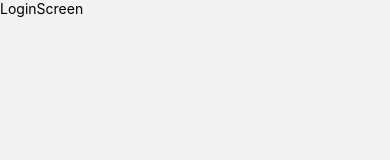
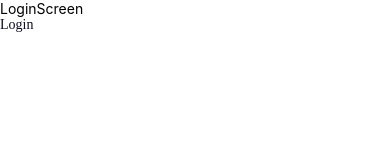
Before and after one commit to quanghuydz123/ProjectReactNativeEventHub, a React Native app: screen /LoginScreen in a window 390 px wide. Shown: the top 160 px of the page. Built offline with nearby package versions, Linux system fonts and the light colour scheme.

Commit message:
Xâu dựng bottonCompoent cho dự án

```diff
--- /dev/null
+++ b/src/components/ButtonComponent.tsx
@@ -0,0 +1,52 @@
+import { Button, StyleProp, Text, TouchableOpacity, View, ViewStyle } from "react-native"
+import React, { ReactNode } from "react"
+import TextComponent from "./TextComponent"
+import { globalStyles } from "../styles/globalStyles"
+import { colors } from "../constrants/color"
+import { fontFamilies } from "../constrants/fontFamilies"
+
+interface Props {
+    icon ?: ReactNode,
+    text: string,
+    type?: 'primary' | 'text' | 'link',
+    color?: string,
+    styles?: StyleProp<ViewStyle>,
+    textColor?: string,
+    textStyles?:StyleProp<ViewStyle>,
+    onPress?: () => void,
+    iconFlex?: 'right' | 'left'
+}
+const ButtonComponent = (props:Props)=>{
+    const {
+        icon,
+        text,
+        type,
+        color,
+        styles,
+        textColor,
+        textStyles,
+        iconFlex,
+        onPress
+    } = props
+  return (
+    type === 'primary' ?
+    <TouchableOpacity
+    onPress={onPress}
+    style={[globalStyles.button,{
+        backgroundColor:color ?? colors.primary,
+
+    },styles]}>
+        {icon && icon}
+        <TextComponent text={text} color={textColor ?? colors.white}
+        styles={[textStyles,{marginLeft: icon ? 12 : 0}]}
+        flex={icon && iconFlex === 'right' ? 1 : 0}
+        />
+        {icon && iconFlex === 'right' && icon}
+    </TouchableOpacity>
+  :
+  <TouchableOpacity>
+    <TextComponent text={text} color={type === 'link' ? colors.link : colors.colorText}/>
+  </TouchableOpacity>
+  )
+}
+export default ButtonComponent;
--- a/src/components/TextComponent.tsx
+++ b/src/components/TextComponent.tsx
@@ -10,17 +10,18 @@ interface Props{
     size?: number,
     flex?: number,
     font?: string,
-    styles?: StyleProp<TextStyle>
+    styles?: StyleProp<TextStyle>,
+    title?: boolean
 }
 const TextComponent = (props:Props)=>{
-    const {text,size,flex,font,color,styles} = props
+    const {text,size,flex,font,color,styles,title} = props
   return <Text style={[
     globalStyles.text,
     {
     color: color ?? colors.colorText,
     flex: flex ?? 0,
-    fontSize: size ?? 14,
-    fontFamily: font ?? fontFamilies.regular
+    fontSize: size ?? title ? 24 : 14,
+    fontFamily: font ?? title ? fontFamilies.bold : fontFamilies.regular
   },styles]}>{text}</Text>
 }
 export default TextComponent;
--- a/src/components/index.ts
+++ b/src/components/index.ts
@@ -1,7 +1,8 @@
 import SpaceComponent from "./SpaceComponent"
 import TextComponent from "./TextComponent"
-
+import ButtonComponent from "./ButtonComponent"
 export {
     SpaceComponent,
-    TextComponent
+    TextComponent,
+    ButtonComponent
 }
--- a/src/constrants/color.ts
+++ b/src/constrants/color.ts
@@ -3,5 +3,6 @@ export const colors ={
     white:'#FFFFFF',
     colorText:'#120D26',
     gray:'#3807A7A',
-    gray2:'#DADADA'
+    gray2:'#DADADA',
+    link:'#5669FF'
 }
--- a/src/screens/auth/LoginScreen.tsx
+++ b/src/screens/auth/LoginScreen.tsx
@@ -1,10 +1,13 @@
 import { Button, Text, View } from "react-native"
 import React from "react"
+import { ButtonComponent } from "../../components";
+import { globalStyles } from "../../styles/globalStyles";
 
 const LoginScreen = ()=>{
   return (
-    <View>
+    <View style={[globalStyles.container]}>
       <Text>LoginScreen</Text>
+      <ButtonComponent text={'Login'} onPress={()=>{console.log("login")}}/>
     </View>
   )
 }
--- a/src/styles/globalStyles.ts
+++ b/src/styles/globalStyles.ts
@@ -14,4 +14,15 @@ export const globalStyles = StyleSheet.create({
         fontSize:14,
         color:colors.colorText
     }
+    ,
+    button:{
+        borderRadius:12,
+        justifyContent:'center',
+        alignItems:'center',
+        backgroundColor:colors.white,
+        paddingHorizontal:16,
+        paddingVertical:16,
+        minHeight:56,
+        flexDirection:'row'
+    }
 })
```
Also changed, not shown: src/screens/newScreen.tsx (added, +11 -0 lines).
